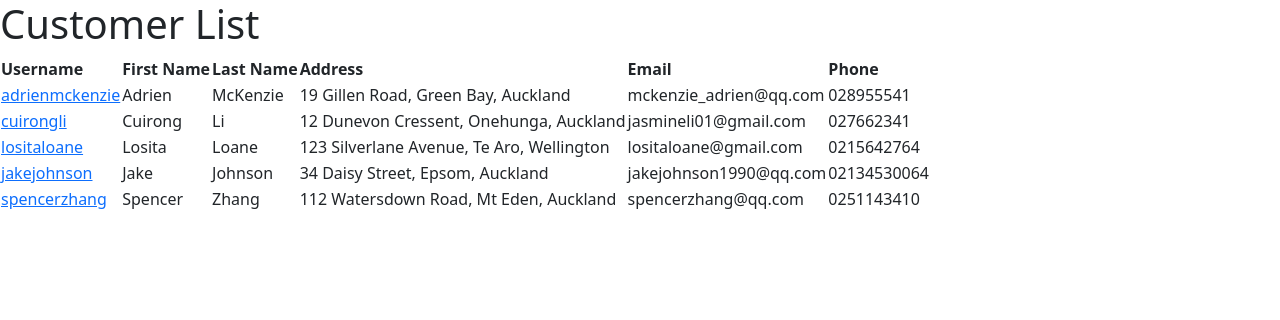
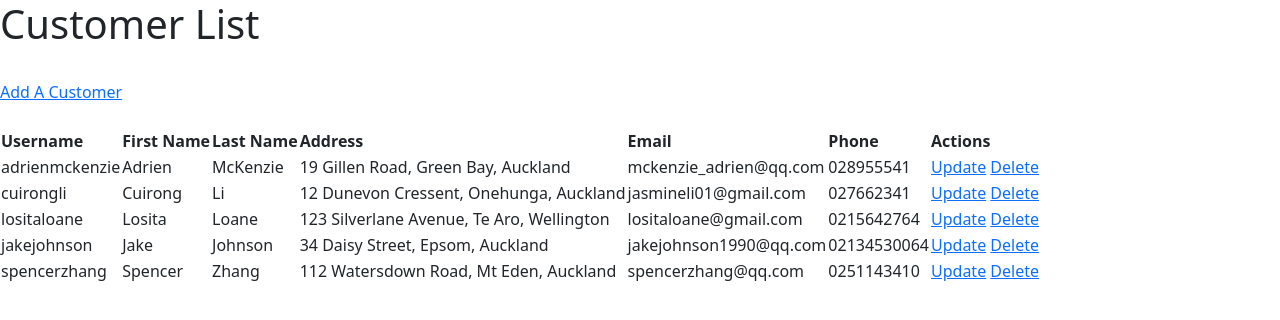
Before and after one commit to nayxie/second-full-stack-carrental, a Flask app: page /customerlist/adminaccess in a window 1280 px wide. Shown: the top 320 px of the page. Run offline with Flask 3, Linux system fonts and the light colour scheme; data comes from the database, SQL or seed files in the repository; some libraries are stand-ins or nearby versions.

Commit message:
Update customerList.html

```diff
--- a/rentalcars_webbapp/templates/customerList.html
+++ b/rentalcars_webbapp/templates/customerList.html
@@ -9,18 +9,34 @@
     </head>
     <body>
       <nav>
-            <h1>Customer List</h1>
+            <h1>Customer List</h1><br>
+
+            {% if access == "adminaccess" %}
+            <a href="/userform/{{'customer'}}">Add A Customer</a><br><br>
+            {% endif %}
+
 
             <table>
-                <tr><th>Username</th><th>First Name</th><th>Last Name</th><th>Address</th><th>Email</th><th>Phone</th></tr>
+                <tr>
+                  <th>Username</th><th>First Name</th><th>Last Name</th><th>Address</th><th>Email</th><th>Phone</th>
+                  {% if access == "adminaccess" %}
+                  <th>Actions</th>
+                  {% endif %}
+                </tr>
                 {% for customer in account %}
                     <tr>
-                        <td><a href="/customerinfo/{{customer['Username']}}">{{customer['Username']}}</a></td>
+                        <td>{{customer['Username']}}</td>
                         <td>{{customer['FirstName']}}</td>
                         <td>{{customer['LastName']}}</td>
                         <td>{{customer['Address']}}</td>
                         <td>{{customer['Email']}}</td>
                         <td>{{customer['Phone']}}</td>
+                        <td>
+                          {% if access == "adminaccess" %}
+                          <a href="/customerinfo/{{ customer['Username'] }}">Update</a>
+                          <a href="/customerinfo/{{ customer['Username'] }}">Delete</a>
+                          {% endif %}
+                        </td>
                     </tr>
                 {% endfor %}
             </table>
```
